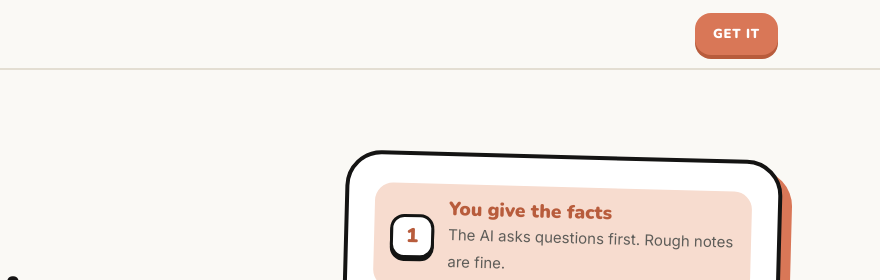
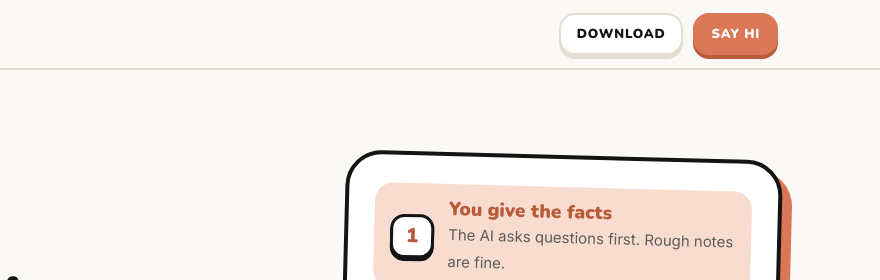
Before and after one commit to rickysoo/yay, a plain HTML site: page index.html in a window 1280 px wide. Shown: the top 280 px of the page, 400-1280 px from the left. Drawn offline with nearby package versions, Linux system fonts and the light colour scheme.

Commit message:
Top bar: Download and Say hi (WhatsApp), matching rickysoo.com
Co-Authored-By: Claude Opus 5.5 <noreply@anthropic.com>
Claude-Session: https://claude.ai/code/session_017TxmAe8yoqAgTPc7NeL2YZ

```diff
--- a/index.html
+++ b/index.html
@@ -211,7 +211,8 @@
   <div class="wrap nav-in">
     <a class="brand" href="https://rickysoo.com"><img src="https://rickysoo.com/logo.webp" alt="" width="40" height="40">Ricky Soo</a>
     <div class="nav-actions">
-      <a class="btn btn-clay btn-sm" href="#download">Get it</a>
+      <a class="btn btn-white btn-sm" href="#download">Download</a>
+      <a class="btn btn-clay btn-sm" href="https://wa.me/601151407353?text=Hi%2C%20Ricky%20Soo!" target="_blank" rel="noopener">Say hi</a>
     </div>
   </div>
 </header>
```
